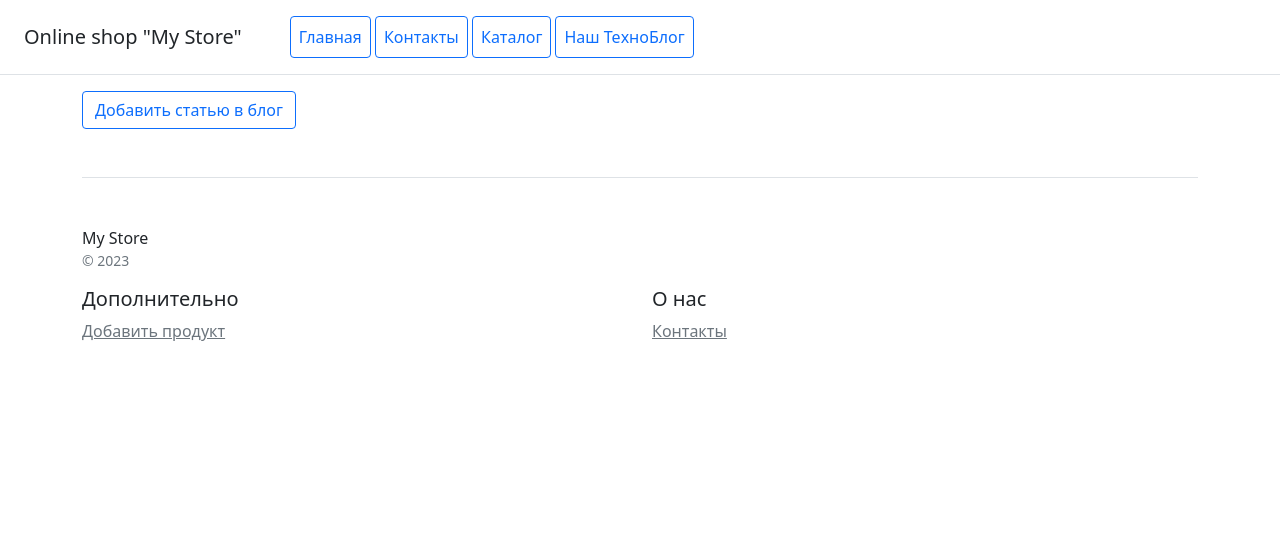
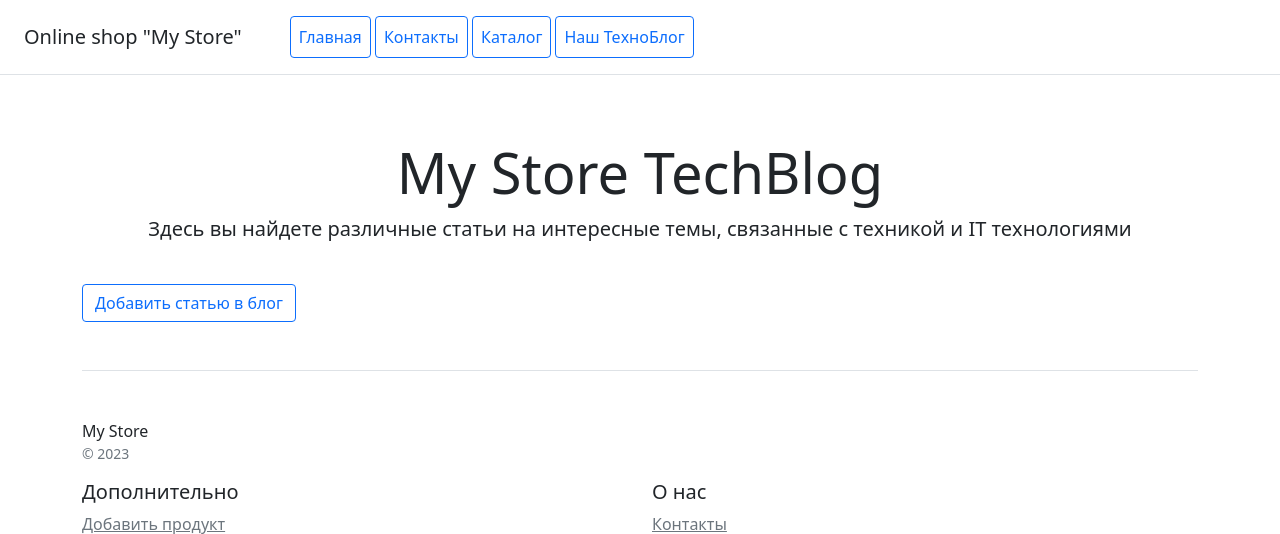
Before and after one commit to pavel-akulich/online_store, a Django app: page /blog/ in a window 1280 px wide. Shown: the top 534 px of the page. Run offline with Django 4.2, Linux system fonts and the light colour scheme; data that the repository does not hold is empty; some libraries are stand-ins or nearby versions.

Commit message:
improved the display of articles, added previews for articles

```diff
--- a/blog/templates/blog/blog_detail.html
+++ b/blog/templates/blog/blog_detail.html
@@ -1,6 +1,4 @@
-
 {% extends 'catalog/base.html' %}
-
 {% block content %}
     <div class="col-12">
         <div class="row">
@@ -12,6 +10,9 @@
                         <h3 class="card-title">
                             Статья "{{ object.title }}" ({{ object.slug }})
                         </h3>
+                    </div>
+                    <div class="card">
+                        <img src="/media//{{ object.preview }}" class="card-img-top" alt="">
                     </div>
                     <div class="card-body">
                         <p>
--- a/blog/templates/blog/blog_list.html
+++ b/blog/templates/blog/blog_list.html
@@ -1,6 +1,10 @@
-
 {% extends 'catalog/base.html' %}
 {% block content %}
+    <div class="pricing-header px-3 py-3 pt-md-5 pb-md-4 mx-auto text-center">
+        <h1 class="display-4">{{ title }}</h1>
+        <p class="lead">Здесь вы найдете различные статьи на интересные темы, связанные с техникой и IT
+            технологиями</p>
+    </div>
     <div class="col-12 mb-5">
         <a class="btn btn-outline-primary" href="{% url 'blog:create' %}">Добавить статью в блог</a>
     </div>
```
Also changed, not shown: blog/templates/blog/blog_form.html (+13 -3 lines).
